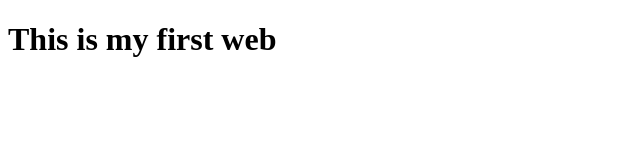
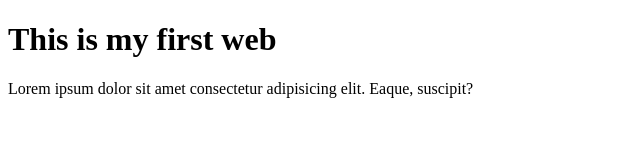
Before and after one commit to vijaykant49/05aug2023, a plain HTML site: page index.html in a window 1280 px wide. Shown: the whole page, without its empty margins (0-640 px from the left). Drawn offline with Linux system fonts and the light colour scheme.

Commit message:
commit 2

```diff
--- a/index.html
+++ b/index.html
@@ -7,5 +7,6 @@
 </head>
 <body>
     <h1>This is my first web</h1>
+    <p>Lorem ipsum dolor sit amet consectetur adipisicing elit. Eaque, suscipit?</p>
 </body>
 </html>
```
